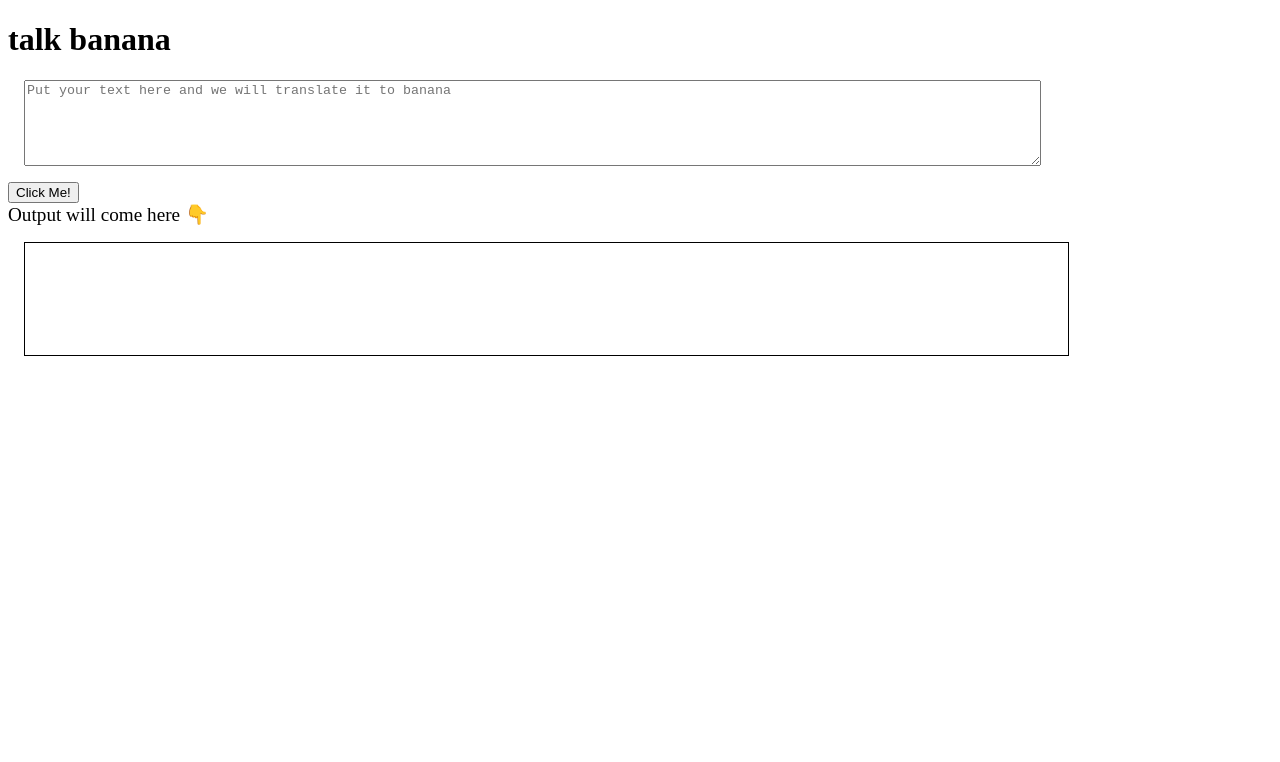
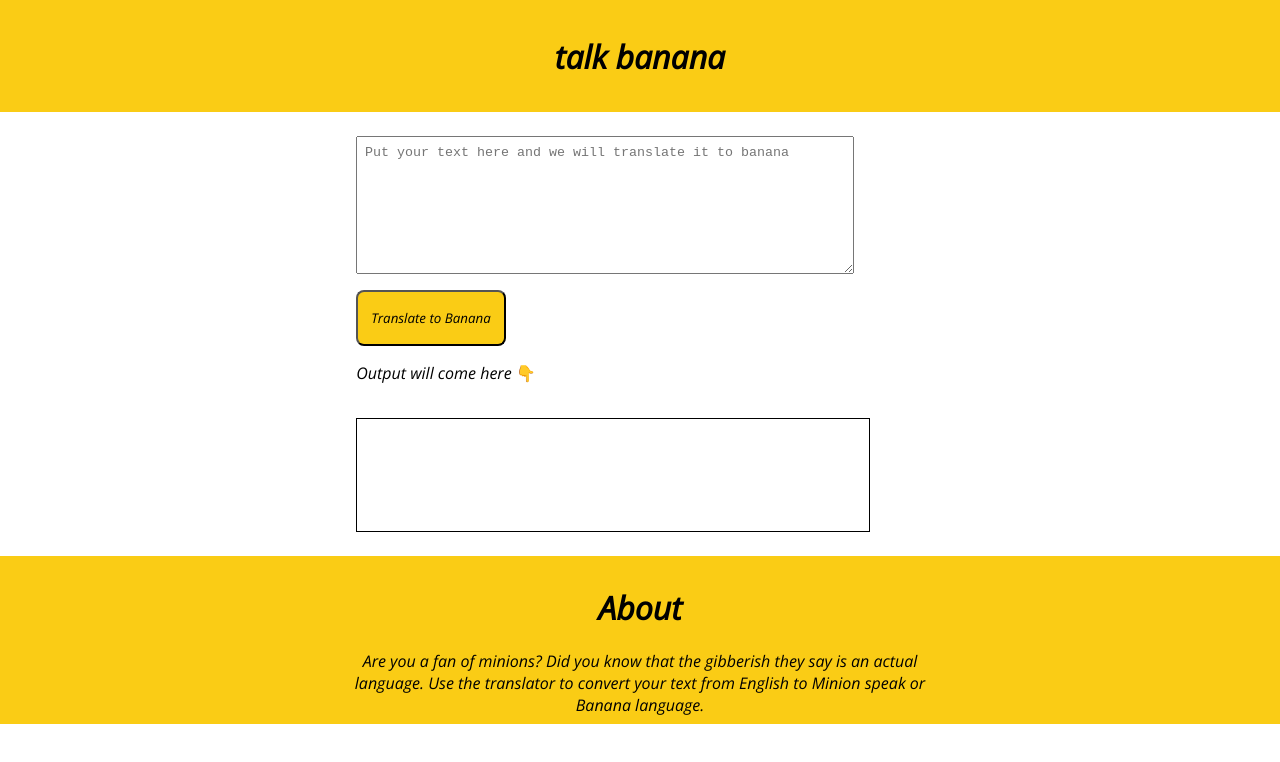
Before and after one commit to ArchitBorde/neogcamp-lesson4, a plain HTML site: page index.html in a window 1280 px wide. Drawn offline with nearby package versions, Linux system fonts and the light colour scheme.

Commit message:
feat : added style using css

```diff
--- a/index.html
+++ b/index.html
@@ -6,32 +6,38 @@
     <meta name="viewport" content="width=device-width, initial-scale=1.0">
     <title>Translator App</title>
     <style>
-        textarea {
-            width: 80%;
-            height: 10vh;
-            display: block;
-            margin: 1rem;
-            padding: 1 rem;
-        }
 
-        #output{
-            border: 1px solid black;
-            height: 10vh;
-            width: 80%;
-            margin: 1rem;
-            padding: 1rem;
-        }
 
 
     </style>
 </head>
 <body>
-    <h1>talk banana</h1>
-    <textarea id="text-input" placeholder="Put your text here and we will translate it to banana"></textarea>
-    <button id="btn-translate">Click Me!</button>
-    <div style="font-size: larger;">Output will come here 👇 </div>
-    <div id="output"></div>
+    <section class="section bn">
+        <div class="container container-center">
+         <h1>talk banana</h1>
+        </div>
+    </section>
+
+    <section class="section">
+        <div class="container container-center">
+            <textarea id="text-input" placeholder="Put your text here and we will translate it to banana"></textarea>
+            <button class="btn btn-primary" id="btn-translate">Translate to Banana</button>
+            <p class="output-txt">Output will come here 👇</p>
+            <div id="output"></div>
+        </div>
+    </section>
+
+    <footer class="footer">
+        <h1>About</h1>
+        <p class="container container-center">Are you a fan of minions? Did you know that the gibberish they say is an actual language. Use the translator to convert your text from English to Minion speak or Banana language.</p>
+    </footer>
+
+
+
+
+
     <script src="/app.js" type="text/javascript"></script>
+    <link rel="stylesheet" href="/stylesheet.css">
 
 
 </body>
--- /dev/null
+++ b/stylesheet.css
@@ -0,0 +1,87 @@
+@import url('https://fonts.googleapis.com/css2?family=Indie+Flower&family=Montserrat:wght@400;700&family=Open+Sans:ital@1&display=swap');
+
+
+:root{
+    --banana-color:#facc15;
+
+}
+
+body{
+    font-family: 'Open Sans', sans-serif;
+    margin: 0px;
+}
+
+.container{
+    padding: 0rem 1rem;
+}
+
+.container-center{
+    max-width: 600px;
+    margin: auto;
+}
+
+.section{
+    padding: 0.5rem;
+}
+
+.section h1 {
+    text-align: center;
+    font-size: 2rem;
+}
+
+.bn{
+    background-color: var(--banana-color);
+}
+
+.btn{
+    box-sizing: border-box;
+    text-decoration: none;
+    padding: 10rem, 1rem;
+}
+
+.btn-primary{
+    background-color: var(--banana-color);
+    border-radius: 0.5rem;
+    color: black;
+    display: block;
+    width: 25%;
+    height: 7vh;
+    margin: 1rem;
+    font-family: 'Open Sans', sans-serif;
+}
+
+.output-txt{
+    text-align: center;
+    width: 30%;
+    height: 5vh;
+    margin: 1rem;
+    padding: 1 rem;
+}
+
+textarea {
+    width: 80%;
+    height: 15vh;
+    display: block;
+    margin: 1rem;
+    padding: 0.5rem;
+}
+
+#output{
+    border: 1px solid black;
+    height: 10vh;
+    width: 80%;
+    margin: 1rem;
+    padding: 1rem;
+}
+
+footer{
+    background-color: var(--banana-color);
+    padding: 0.5rem 0rem;
+    text-align: center;
+    color: black;
+}
+
+.footer h1{
+    text-align: center;
+    font-size: 2rem;
+}
```
